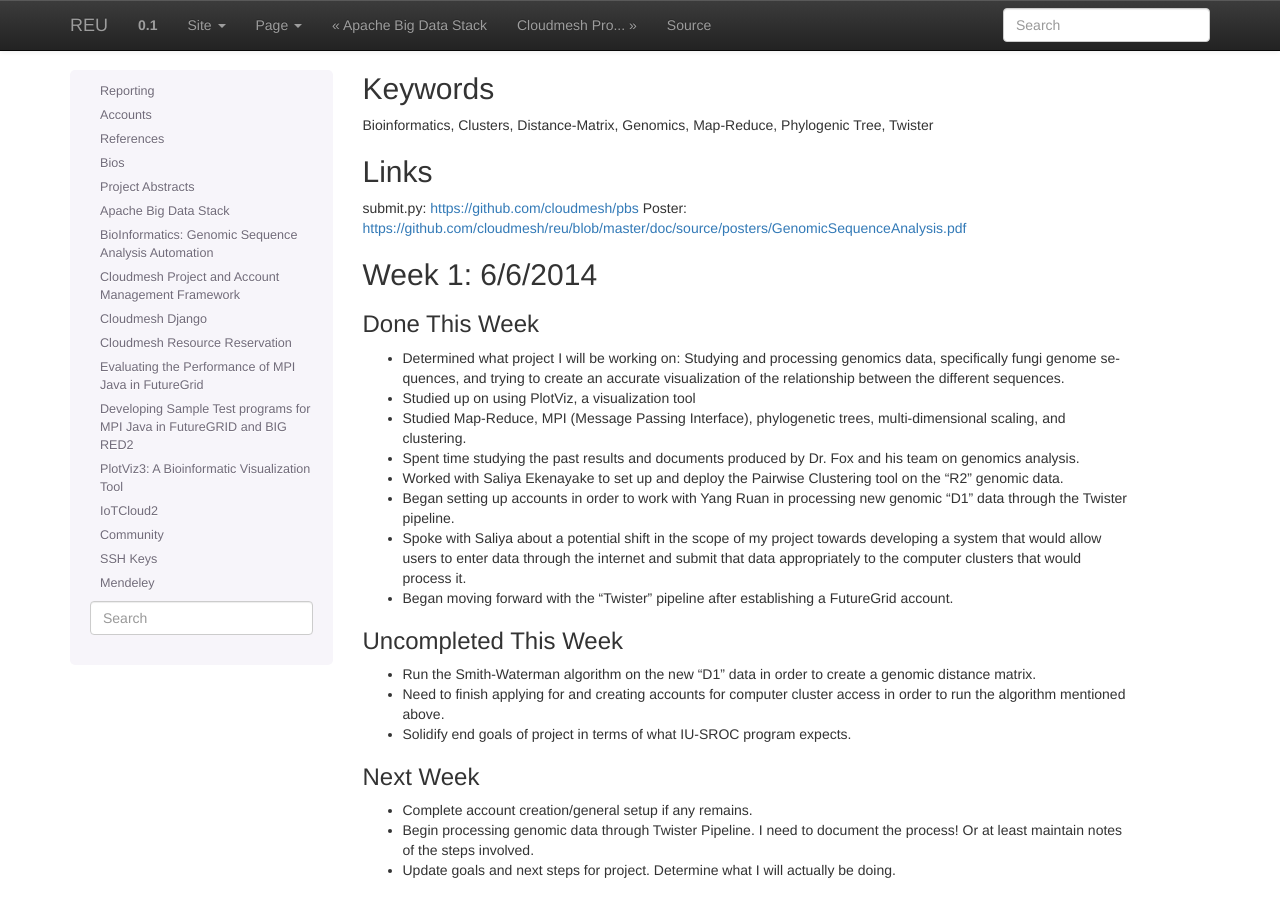
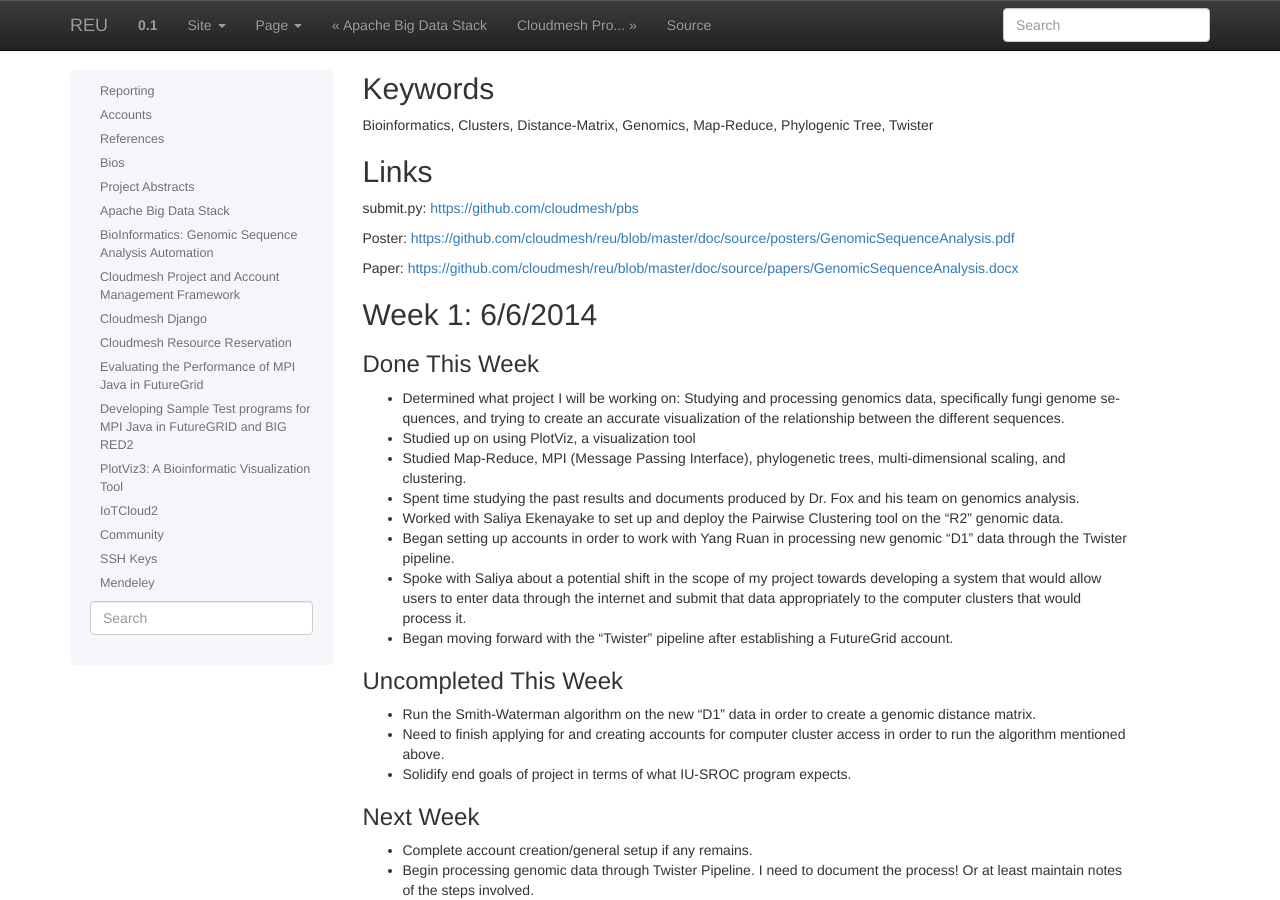
Before and after one commit to cloudmesh-project/reu-2014, a Sphinx documentation site: the page built from doc/source/projects/bioinformatics.rst, in a window 1280 px wide and 900 px high, scrolled down 1022 px. Built offline with Sphinx 7.4.7, drawn with Linux system fonts in a browser that asks for light colours; some of the changed lines change nothing that is shown.

Commit message:
Update bioinformatics.rst

```diff
--- a/doc/source/projects/bioinformatics.rst
+++ b/doc/source/projects/bioinformatics.rst
@@ -50,7 +50,10 @@
 Links
 ----------------------------------------------------------------------
 submit.py: https://github.com/cloudmesh/pbs
+
 Poster: https://github.com/cloudmesh/reu/blob/master/doc/source/posters/GenomicSequenceAnalysis.pdf
+
+Paper: https://github.com/cloudmesh/reu/blob/master/doc/source/papers/GenomicSequenceAnalysis.docx
 
 Week 1: 6/6/2014
 ----------------------------------------------------------------------
```
